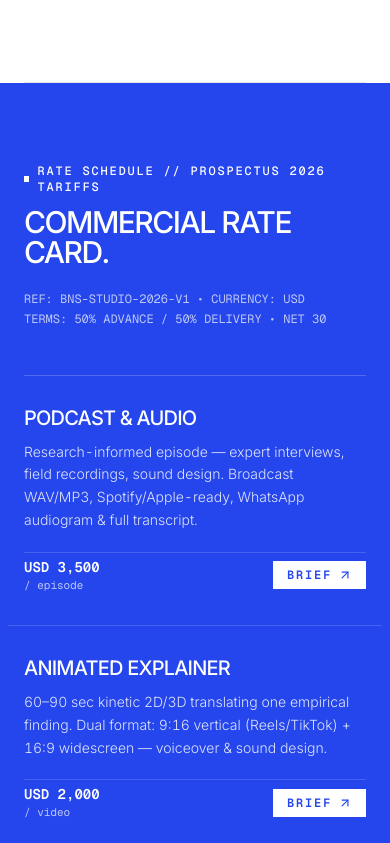
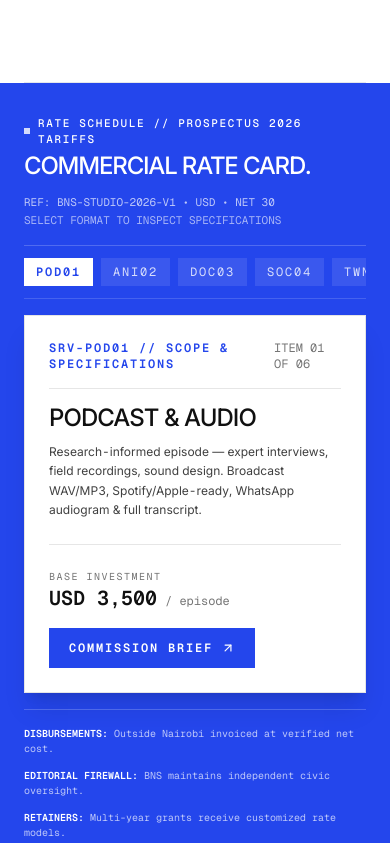
Before and after one commit to gr8stone/bns, a React (Vite) app: page /studio in a window 390 px wide. Shown: the part 1881-2724 px from the top of the page. Built offline with nearby package versions, Linux system fonts and the light colour scheme.

Commit message:
feat(studio): implement single-viewport cockpit rate card view for mobile and desktop

```diff
--- a/src/pages/StudioPage.tsx
+++ b/src/pages/StudioPage.tsx
@@ -10,6 +10,7 @@ import { ROUTES } from '../lib/routes';
 export function StudioPage() {
   const shouldReduceMotion = useReducedMotion();
   const [openFaqId, setOpenFaqId] = useState<string | null>(null);
+  const [activeRateIndex, setActiveRateIndex] = useState<number>(0);
 
   function toggleFaq(id: string) {
     setOpenFaqId((prev) => (prev === id ? null : id));
@@ -180,104 +181,153 @@ export function StudioPage() {
         </div>
 
         {/* ========================================================= */}
-        {/* 4. MINIMALIST BRUTALIST RATE SCHEDULE (INVOICE-STYLE)     */}
+        {/* 4. SINGLE-VIEWPORT COCKPIT RATE CARD (ZERO-SCROLL VIEW)   */}
         {/* ========================================================= */}
-        <div className="py-20 border-b border-black/10 bg-[#2446EC] text-white -mx-6 md:-mx-10 px-6 md:px-10">
-          {/* Header Row */}
-          <div className="flex flex-col md:flex-row md:items-end justify-between gap-6 pb-12 border-b border-white/20">
+        <div className="border-b border-black/10 bg-[#2446EC] text-white -mx-6 md:-mx-10 px-6 md:px-10 py-8 md:py-12 min-h-[92svh] md:h-[90svh] flex flex-col justify-between">
+          {/* 1. Header Strip */}
+          <div className="flex flex-col sm:flex-row sm:items-end justify-between gap-4 pb-4 md:pb-6 border-b border-white/20">
             <div>
-              <div className="flex items-center gap-2 mb-3">
-                <span className="w-1.5 h-1.5 bg-white inline-block" />
-                <span className="font-mono text-xs uppercase tracking-wider text-white font-medium">
+              <div className="flex items-center gap-2 mb-1.5">
+                <span className="w-1.5 h-1.5 bg-white inline-block animate-pulse" />
+                <span className="font-mono text-[11px] uppercase tracking-wider text-white font-medium">
                   RATE SCHEDULE // PROSPECTUS 2026 TARIFFS
                 </span>
               </div>
-              <h2 className="font-display text-3xl sm:text-5xl font-medium tracking-[-0.05em] text-white uppercase leading-none">
+              <h2 className="font-display text-2xl sm:text-4xl lg:text-5xl font-medium tracking-[-0.05em] text-white uppercase leading-none">
                 COMMERCIAL RATE CARD.
               </h2>
             </div>
-            <div className="font-mono text-xs text-white/70 space-y-1 md:text-right">
-              <div>REF: BNS-STUDIO-2026-V1 &bull; CURRENCY: USD</div>
-              <div>TERMS: 50% ADVANCE / 50% DELIVERY &bull; NET 30</div>
+            <div className="font-mono text-[11px] text-white/70 space-y-0.5 sm:text-right">
+              <div>REF: BNS-STUDIO-2026-V1 &bull; USD &bull; NET 30</div>
+              <div className="text-white/60">SELECT FORMAT TO INSPECT SPECIFICATIONS</div>
             </div>
           </div>
 
-          {/* Table Header (Desktop) */}
-          <div className="hidden lg:grid lg:grid-cols-12 gap-6 py-4 border-b border-white/20 font-mono text-[11px] uppercase tracking-wider text-white/70">
-            <div className="col-span-4">FORMAT</div>
-            <div className="col-span-6">SCOPE &amp; DELIVERABLES</div>
-            <div className="col-span-2 text-right">STARTING RATE</div>
+          {/* 2. Mobile Quick-Pill Bar (Visible on mobile only to toggle in 1 touch) */}
+          <div className="flex lg:hidden overflow-x-auto no-scrollbar gap-2 py-3 border-b border-white/15">
+            {STUDIO_RATE_CARD.map((item, idx) => {
+              const isActive = activeRateIndex === idx;
+              return (
+                <button
+                  key={item.code}
+                  onClick={() => setActiveRateIndex(idx)}
+                  className={`px-3 py-1.5 font-mono text-xs uppercase tracking-wider whitespace-nowrap transition-colors rounded-none shrink-0 ${
+                    isActive
+                      ? "bg-white text-[#2446EC] font-bold"
+                      : "bg-white/10 text-white/80 hover:bg-white/20"
+                  }`}
+                >
+                  {item.code.replace('SRV-', '')}
+                </button>
+              );
+            })}
           </div>
 
-          {/* Table Rows (Desktop & Mobile) */}
-          <div className="divide-y divide-white/15">
-            {STUDIO_RATE_CARD.map((item, idx) => (
-              <div
-                key={idx}
-                className="py-8 grid grid-cols-1 lg:grid-cols-12 gap-3 lg:gap-6 items-start group hover:bg-black/10 transition-colors -mx-4 px-4 sm:-mx-6 sm:px-6"
-              >
-                {/* Format */}
-                <div className="lg:col-span-4">
-                  <h3 className="font-display text-xl sm:text-2xl font-medium tracking-tight text-white uppercase group-hover:text-white transition-colors leading-tight">
-                    {item.format}
-                  </h3>
+          {/* 3. Cockpit Master-Detail Body */}
+          <div className="grid grid-cols-1 lg:grid-cols-12 gap-6 lg:gap-10 my-auto py-4 items-stretch">
+            {/* Left Master List (Desktop: all 6 items in tight single-line ledger) */}
+            <div className="hidden lg:flex lg:col-span-5 flex-col justify-between divide-y divide-white/15 pr-2">
+              {STUDIO_RATE_CARD.map((item, idx) => {
+                const isActive = activeRateIndex === idx;
+                return (
+                  <button
+                    key={item.code}
+                    onClick={() => setActiveRateIndex(idx)}
+                    onMouseEnter={() => setActiveRateIndex(idx)}
+                    className={`w-full text-left py-3 px-3.5 transition-all flex items-center justify-between group rounded-none ${
+                      isActive
+                        ? "bg-white text-[#2446EC] font-semibold translate-x-1"
+                        : "hover:bg-white/10 text-white"
+                    }`}
+                  >
+                    <div className="flex items-center gap-3">
+                      <span className={`font-mono text-xs ${isActive ? "text-[#2446EC]" : "text-white/70"}`}>
+                        0{idx + 1}
+                      </span>
+                      <span className="font-display text-base uppercase tracking-tight">
+                        {item.format}
+                      </span>
+                    </div>
+                    <div className="flex items-center gap-3 font-mono text-xs">
+                      <span className={isActive ? "text-[#2446EC]" : "text-white/80"}>
+                        {item.startingRate}
+                      </span>
+                      <ArrowUpRight
+                        className={`w-3.5 h-3.5 transition-transform duration-200 ${
+                          isActive
+                            ? "rotate-0 text-[#2446EC]"
+                            : "-rotate-45 text-white/40 group-hover:rotate-0 group-hover:text-white"
+                        }`}
+                      />
+                    </div>
+                  </button>
+                );
+              })}
+            </div>
+
+            {/* Right Inspector Card (Detail Card — Live reactive viewport pane) */}
+            <div className="col-span-1 lg:col-span-7 bg-white text-[#101010] p-6 sm:p-8 lg:p-10 flex flex-col justify-between border border-black/10 shadow-xl">
+              <div>
+                {/* Meta Top Line */}
+                <div className="flex items-center justify-between pb-4 border-b border-[#101010]/10">
+                  <span className="font-mono text-xs font-semibold text-[#2446EC] tracking-wider uppercase">
+                    {STUDIO_RATE_CARD[activeRateIndex].code} // SCOPE &amp; SPECIFICATIONS
+                  </span>
+                  <span className="font-mono text-xs text-[#757575] uppercase">
+                    ITEM 0{activeRateIndex + 1} OF 06
+                  </span>
                 </div>
 
-                {/* Scope */}
-                <div className="lg:col-span-6 font-sans text-sm text-white/85 font-light leading-relaxed">
-                  {item.scope}
+                {/* Format Headline */}
+                <h3 className="font-display text-2xl sm:text-4xl font-medium tracking-tight text-[#101010] uppercase mt-4 mb-3 leading-tight">
+                  {STUDIO_RATE_CARD[activeRateIndex].format}
+                </h3>
+
+                {/* Scope Description */}
+                <p className="font-sans text-xs sm:text-sm lg:text-base text-[#101010]/80 font-normal leading-relaxed">
+                  {STUDIO_RATE_CARD[activeRateIndex].scope}
+                </p>
+              </div>
+
+              {/* Bottom Tariff & Action Bar */}
+              <div className="pt-6 mt-6 border-t border-[#101010]/10 flex flex-col sm:flex-row sm:items-end justify-between gap-4">
+                <div>
+                  <span className="font-mono text-[10px] text-[#757575] uppercase tracking-wider block">
+                    BASE INVESTMENT
+                  </span>
+                  <div className="flex items-baseline gap-2">
+                    <span className="font-mono text-xl sm:text-3xl font-bold text-[#101010] tabular-nums">
+                      {STUDIO_RATE_CARD[activeRateIndex].startingRate}
+                    </span>
+                    <span className="font-mono text-xs text-[#757575]">
+                      {STUDIO_RATE_CARD[activeRateIndex].unit}
+                    </span>
+                  </div>
                 </div>
 
-                {/* Tariff & Action */}
-                <div className="lg:col-span-2 flex lg:flex-col items-center lg:items-end justify-between lg:justify-start gap-2 pt-1 lg:pt-0 border-t border-white/15 lg:border-0 mt-2 lg:mt-0">
-                  <div className="lg:text-right">
-                    <span className="font-mono text-sm font-semibold text-white tabular-nums block">
-                      {item.startingRate}
-                    </span>
-                    <span className="font-mono text-[11px] text-white/70 block">
-                      {item.unit}
-                    </span>
-                  </div>
+                <div className="flex items-center gap-3">
                   <Link
                     to={ROUTES.contact}
-                    className="group/btn inline-flex items-center gap-1.5 font-mono text-xs uppercase tracking-wider px-3.5 py-1.5 bg-white text-[#2446EC] hover:bg-[#101010] hover:text-white transition-colors font-semibold"
+                    className="group/btn inline-flex items-center gap-2 font-mono text-xs uppercase tracking-wider px-5 py-3 bg-[#2446EC] text-white hover:bg-[#101010] transition-colors font-semibold"
                   >
-                    <span>Brief</span>
+                    <span>Commission Brief</span>
                     <ArrowUpRight className="w-3.5 h-3.5 transition-transform duration-200 ease-out group-hover/btn:translate-x-0.5 group-hover/btn:-translate-y-0.5" />
                   </Link>
                 </div>
               </div>
-            ))}
+            </div>
           </div>
 
-          {/* Ledger Disclosures */}
-          <div className="grid grid-cols-1 md:grid-cols-3 gap-8 pt-8 mt-4 border-t border-white/20 font-mono text-[11px] text-white/70 leading-relaxed">
+          {/* 4. Compact 3-Column Disclosures Footer */}
+          <div className="grid grid-cols-1 sm:grid-cols-3 gap-3 md:gap-6 pt-4 border-t border-white/20 font-mono text-[10px] md:text-[11px] text-white/70 leading-normal">
             <div>
-              <span className="text-white uppercase block font-semibold mb-1">
-                DISBURSEMENTS
-              </span>
-              <span>
-                Tariffs exclude travel and accommodation outside Nairobi
-                metropolitan area. Invoiced at verified cost.
-              </span>
+              <span className="text-white uppercase font-semibold">DISBURSEMENTS:</span> Outside Nairobi invoiced at verified net cost.
             </div>
             <div>
-              <span className="text-white uppercase block font-semibold mb-1">
-                EDITORIAL FIREWALL
-              </span>
-              <span>
-                Commissions fund creative production and dissemination. BNS
-                maintains complete independence over civic research.
-              </span>
+              <span className="text-white uppercase font-semibold">EDITORIAL FIREWALL:</span> BNS maintains independent civic oversight.
             </div>
             <div>
-              <span className="text-white uppercase block font-semibold mb-1">
-                MULTI-EPISODE RETAINERS
-              </span>
-              <span>
-                Series commitments, multi-year projects, and embedded grant
-                budget lines receive customized tariff schedules.
-              </span>
+              <span className="text-white uppercase font-semibold">RETAINERS:</span> Multi-year grants receive customized rate models.
             </div>
           </div>
         </div>
```
